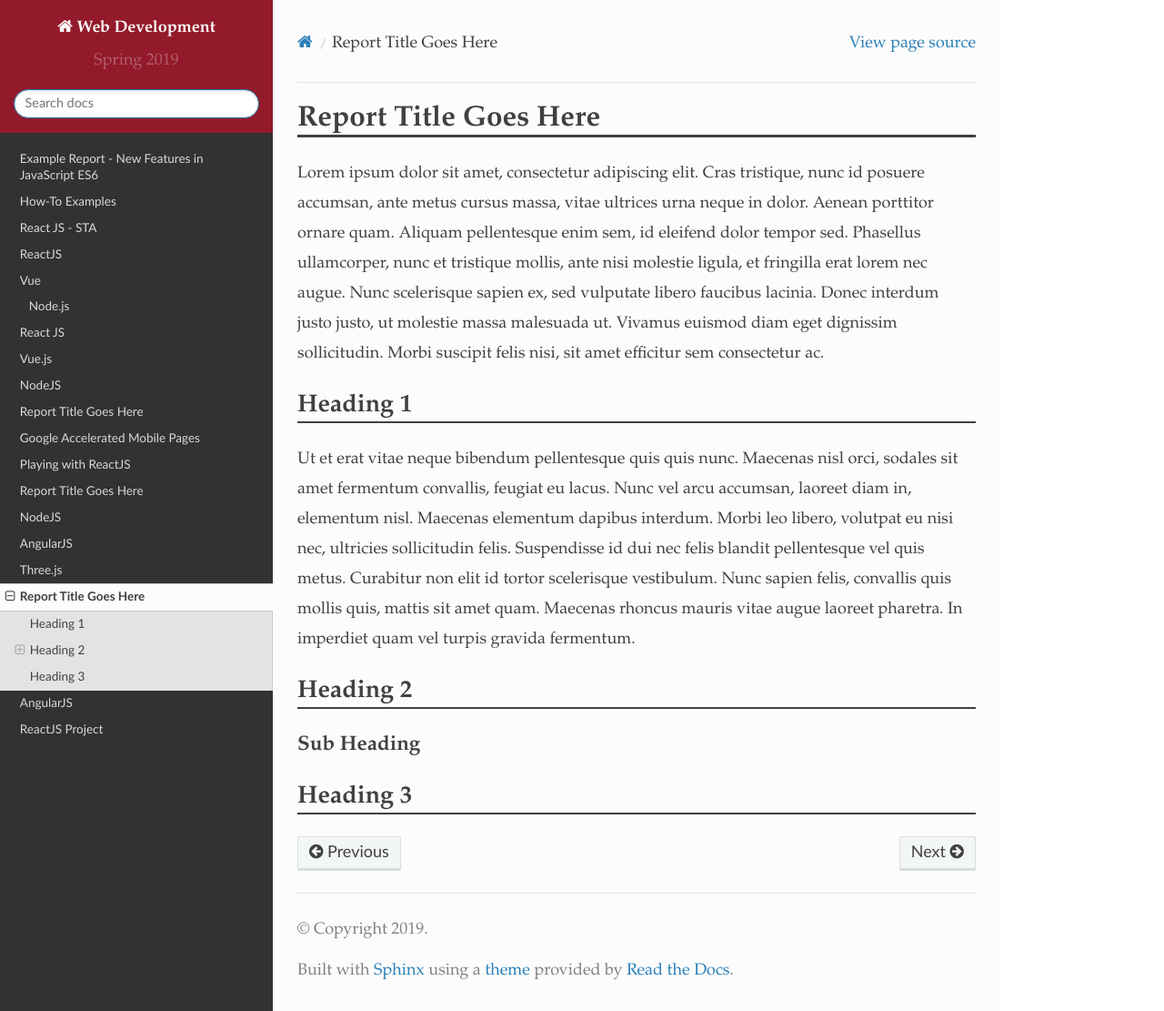
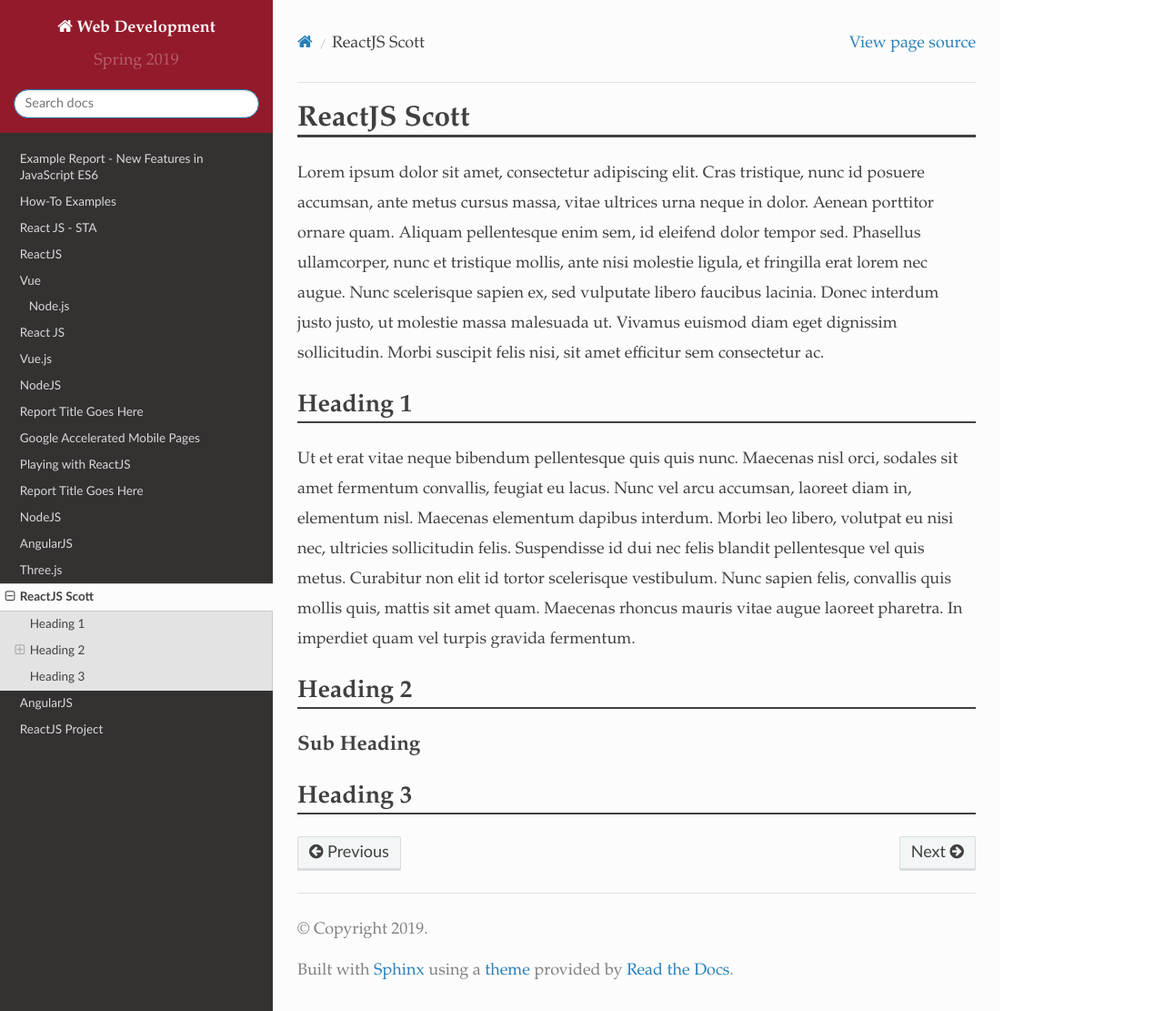
Before and after one commit to pvcraven/2019_spring_web_dev, a Sphinx documentation site: the page built from source/final/scott/index.rst, in a window 1280 px wide and 1111 px high. Shown: the whole window at 91% size. Built offline with Sphinx 7.4.7 and the Read the Docs theme 2.0.0, drawn with Linux system fonts in a browser that asks for light colours.

Commit message:
Scott commit

```diff
--- a/source/final/scott/index.rst
+++ b/source/final/scott/index.rst
@@ -1,5 +1,5 @@
-Report Title Goes Here
-======================
+ReactJS Scott
+==============
 
 Lorem ipsum dolor sit amet, consectetur adipiscing elit. Cras tristique, nunc
 id posuere accumsan, ante metus cursus massa, vitae ultrices urna neque in dolor.
```
